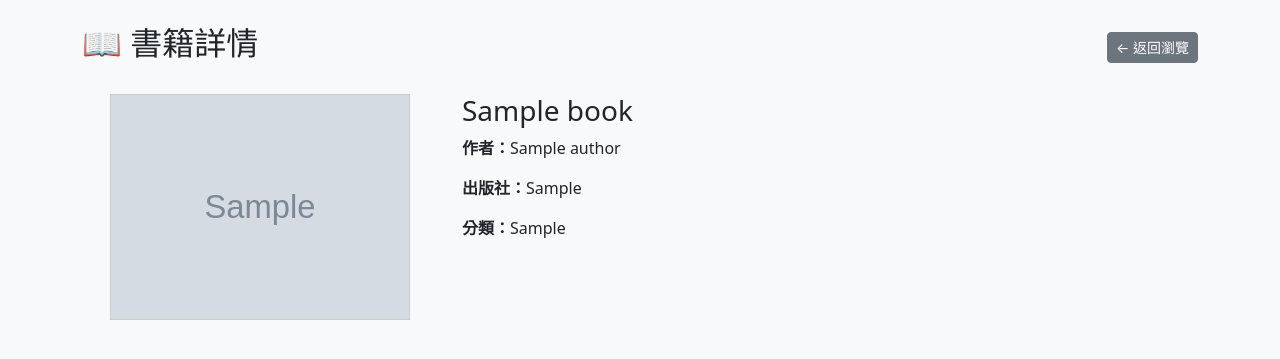
After one commit to liao-046/book-sharing-system, a PHP site: page /book-sharing-system/frontend/book_detail.php?book_id=1 in a window 1280 px wide. The commit adds this page. Shown: the top 359 px of the page. Run offline with PHP 8.4, Linux system fonts and the light colour scheme; tables that the repository leaves empty hold one stand-in row (values such as "Sample post"); grey boxes marked "Sample" are stand-in pictures.

Commit message:
Refactor add_to_shelf.php for improved validation and error handling; add book_detail.php for displaying book details; enhance index.php with better shelf management UI and functionality.

```diff
--- /dev/null
+++ b/frontend/book_detail.php
@@ -0,0 +1,76 @@
+<?php
+session_start();
+require_once '../backend/db.php';
+
+$book_id = $_GET['book_id'] ?? null;
+
+if (!$book_id) {
+  echo "錯誤：未提供書籍 ID";
+  exit;
+}
+
+// 撈取書籍詳細資訊
+$stmt = $pdo->prepare("
+  SELECT b.book_id, b.title, b.publisher, b.category, b.cover_url,
+         GROUP_CONCAT(a.name SEPARATOR ', ') AS authors
+  FROM book b
+  LEFT JOIN book_author ba ON b.book_id = ba.book_id
+  LEFT JOIN author a ON ba.author_id = a.author_id
+  WHERE b.book_id = ?
+  GROUP BY b.book_id
+");
+$stmt->execute([$book_id]);
+$book = $stmt->fetch(PDO::FETCH_ASSOC);
+
+if (!$book) {
+  echo "找不到這本書";
+  exit;
+}
+
+$user_name = $_SESSION['user_name'] ?? null;
+?>
+<!DOCTYPE html>
+<html lang="zh-Hant">
+<head>
+  <meta charset="UTF-8">
+  <title><?= htmlspecialchars($book['title']) ?> - 書籍詳情</title>
+  <link href="https://cdn.jsdelivr.net/npm/bootstrap@5.3.3/dist/css/bootstrap.min.css" rel="stylesheet">
+  <style>
+    body { background-color: #f8f9fa; }
+    .book-cover {
+      width: 100%;
+      max-width: 300px;
+      height: auto;
+      border: 1px solid #ccc;
+      object-fit: cover;
+    }
+  </style>
+</head>
+<body>
+<div class="container py-4">
+  <div class="mb-4 d-flex justify-content-between align-items-center">
+    <h2>📖 書籍詳情</h2>
+    <div>
+      <a href="browse_books.php" class="btn btn-secondary btn-sm">← 返回瀏覽</a>
+      <?php if ($user_name): ?>
+        <span class="ms-2">👋 <?= htmlspecialchars($user_name) ?></span>
+      <?php endif; ?>
+    </div>
+  </div>
+
+  <div class="row">
+    <div class="col-md-4 text-center">
+      <img src="<?= htmlspecialchars($book['cover_url']) ?>" alt="封面" class="book-cover"
+           onerror="this.src='/book-sharing-system/assets/img/default_cover.png'">
+    </div>
+    <div class="col-md-8">
+      <h3><?= htmlspecialchars($book['title']) ?></h3>
+      <p><strong>作者：</strong><?= htmlspecialchars($book['authors']) ?: '未知' ?></p>
+      <p><strong>出版社：</strong><?= htmlspecialchars($book['publisher']) ?: '未知' ?></p>
+      <p><strong>分類：</strong><?= htmlspecialchars($book['category']) ?: '無' ?></p>
+      <!-- 你可以擴充更多資訊欄位，例如簡介、出版年等 -->
+    </div>
+  </div>
+</div>
+</body>
+</html>
```
Also changed, not shown: backend/add_to_shelf.php (+19 -23 lines), backend/get_shelves.php (+19 -10 lines), frontend/index.php (+40 -10 lines).
